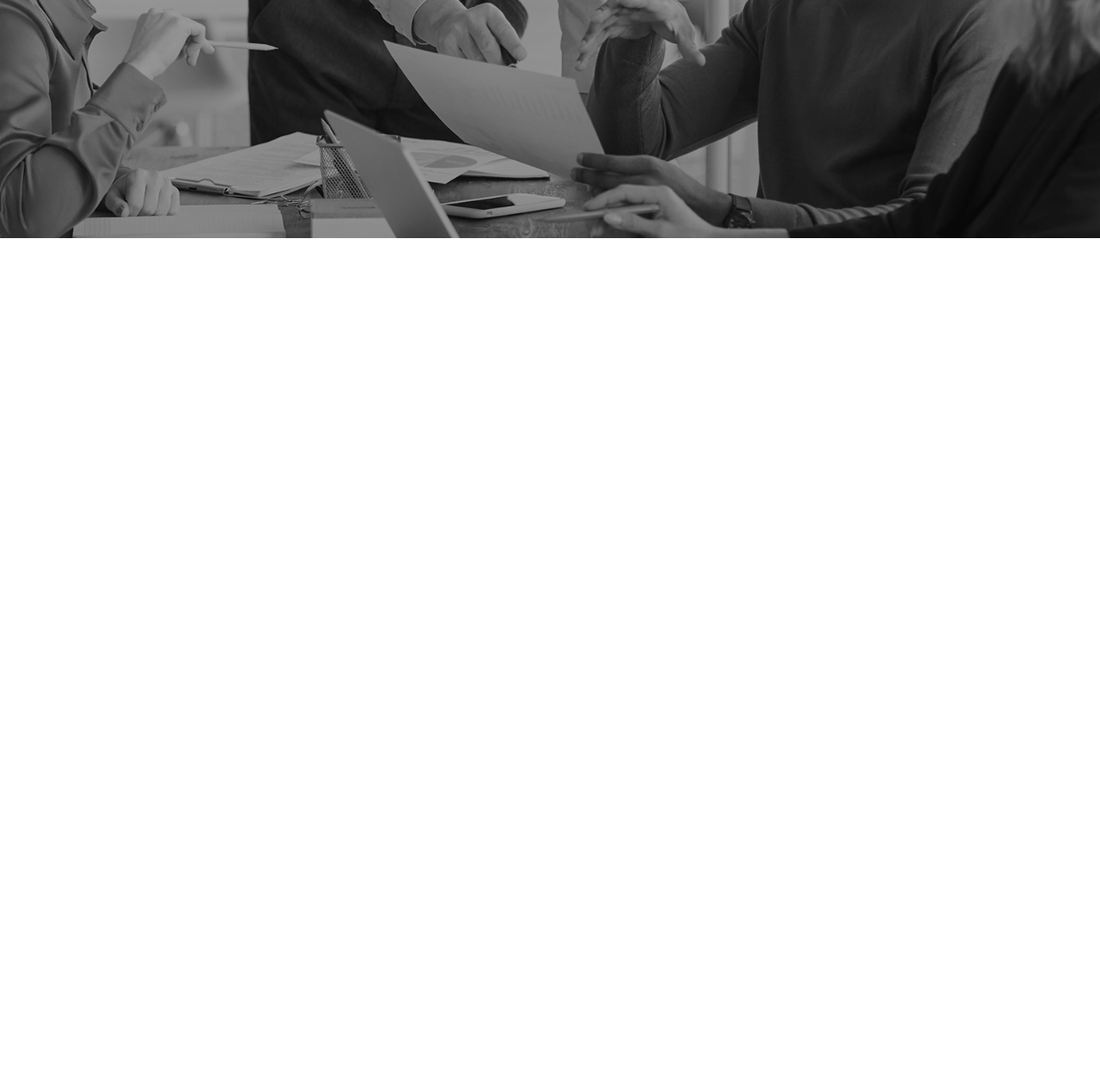
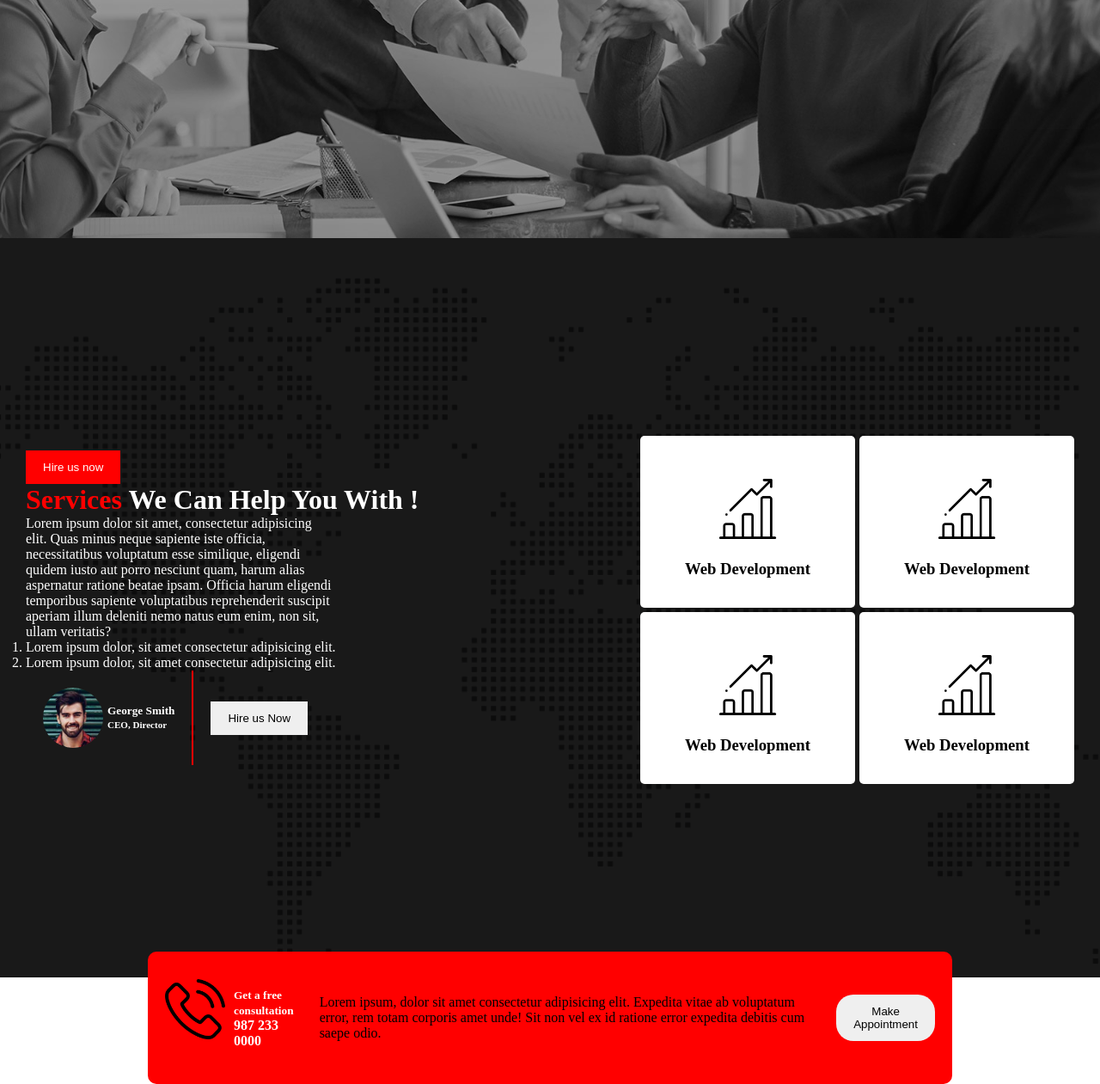
Before and after one commit to sagor995/conceptual_session_project1, a plain HTML site: page conceptual_session2/index.html in a window 1280 px wide. Shown: the part 588-1849 px from the top of the page at 86% size. Before the commit the page ends 865 px from the top, so only its background shows below. Drawn offline with Linux system fonts and the light colour scheme.

Commit message:
Main service and appointment container done

```diff
--- a/conceptual_session2/index.html
+++ b/conceptual_session2/index.html
@@ -34,7 +34,73 @@
         </div>
       </div>
     </header>
-    <main></main>
+    <main>
+      <div class="service-container">
+        <div class="left-side-container">
+          <button class="btn bg-primary">Hire us now</button>
+          <h1><span class="primary">Services</span> We Can Help You With !</h1>
+          <p class="service-description">
+            Lorem ipsum dolor sit amet, consectetur adipisicing elit. Quas minus
+            neque sapiente iste officia, necessitatibus voluptatum esse
+            similique, eligendi quidem iusto aut porro nesciunt quam, harum
+            alias aspernatur ratione beatae ipsam. Officia harum eligendi
+            temporibus sapiente voluptatibus reprehenderit suscipit aperiam
+            illum deleniti nemo natus eum enim, non sit, ullam veritatis?
+          </p>
+          <ol>
+            <li>Lorem ipsum dolor, sit amet consectetur adipisicing elit.</li>
+            <li>Lorem ipsum dolor, sit amet consectetur adipisicing elit.</li>
+          </ol>
+          <div class="author-container">
+            <div class="profile-container">
+              <img src="asset/image/author.jpg" alt="" class="author-img" />
+              <h5>George Smith <br /><small>CEO, Director</small></h5>
+            </div>
+            <div class="author-button">
+              <button class="btn">Hire us Now</button>
+            </div>
+          </div>
+        </div>
+        <div class="right-side-container">
+          <div class="first-two-box">
+            <div class="box">
+              <img class="icon" src="asset/icons/bar-chart.png" alt="" />
+              <h3>Web Development</h3>
+            </div>
+            <div class="box">
+              <img class="icon" src="asset/icons/bar-chart.png" alt="" />
+              <h3>Web Development</h3>
+            </div>
+          </div>
+          <div class="first-two-box">
+            <div class="box">
+              <img class="icon" src="asset/icons/bar-chart.png" alt="" />
+              <h3>Web Development</h3>
+            </div>
+            <div class="box">
+              <img class="icon" src="asset/icons/bar-chart.png" alt="" />
+              <h3>Web Development</h3>
+            </div>
+          </div>
+        </div>
+      </div>
+      <div class="appintment-container">
+        <div class="phone-call">
+          <img class="icon" src="asset/icons/phone-call.png" alt="" />
+          <h4><small>Get a free consultation</small> <br />987 233 0000</h4>
+        </div>
+        <div class="appointment-desc">
+          <p>
+            Lorem ipsum, dolor sit amet consectetur adipisicing elit. Expedita
+            vitae ab voluptatum error, rem totam corporis amet unde! Sit non vel
+            ex id ratione error expedita debitis cum saepe odio.
+          </p>
+        </div>
+        <div class="appointment-btn">
+          <button class="btn">Make Appointment</button>
+        </div>
+      </div>
+    </main>
     <footer></footer>
   </body>
 </html>
--- a/conceptual_session2/styles.css
+++ b/conceptual_session2/styles.css
@@ -59,3 +59,93 @@
     border: none;
     padding: 12px 20px;
 }
+
+.service-container {
+    height: 100vh;
+    background-image: url('asset/image/footer-bg.png'),
+        linear-gradient(rgba(0, 0, 0, 0.9), rgba(0, 0, 0, 0.9));
+    background-blend-mode: overlay;
+    background-repeat: no-repeat;
+    background-position: center;
+    background-size: cover;
+    color: white;
+    display: flex;
+    align-items: center;
+    padding: 30px;
+}
+
+.service-description {
+    width: 50%;
+}
+
+.icon {
+    width: 70px;
+    margin-bottom: 20px;
+}
+
+.box {
+
+    border-radius: 5px;
+    text-align: center;
+    width: 150px;
+    height: 100px;
+    padding: 50px;
+    background-color: white;
+    color: black;
+}
+
+.first-two-box {
+    display: flex;
+    gap: 5px;
+    margin-top: 5px;
+}
+
+.author-img {
+    width: 70px;
+    height: 70px;
+    border-radius: 35px;
+}
+
+.author-container {
+    display: flex;
+    gap: 20px;
+    align-items: center;
+}
+
+.profile-container {
+    display: flex;
+    align-items: center;
+    gap: 5px;
+    border-right: 2px solid red;
+    padding: 20px;
+}
+
+.phone-call {
+    display: flex;
+    align-items: center;
+    color: white;
+}
+
+.phone-call h4 {
+    margin-left: 10px;
+}
+
+.appointment-desc p {
+    padding: 30px;
+}
+
+.appintment-container {
+    display: flex;
+    justify-content: space-around;
+    width: 70%;
+    margin: auto;
+    padding: 20px;
+    background-color: red;
+    border-radius: 10px;
+    margin-top: -30px;
+    align-items: center;
+}
+
+.appointment-btn button {
+    border-radius: 20px;
+}
```
